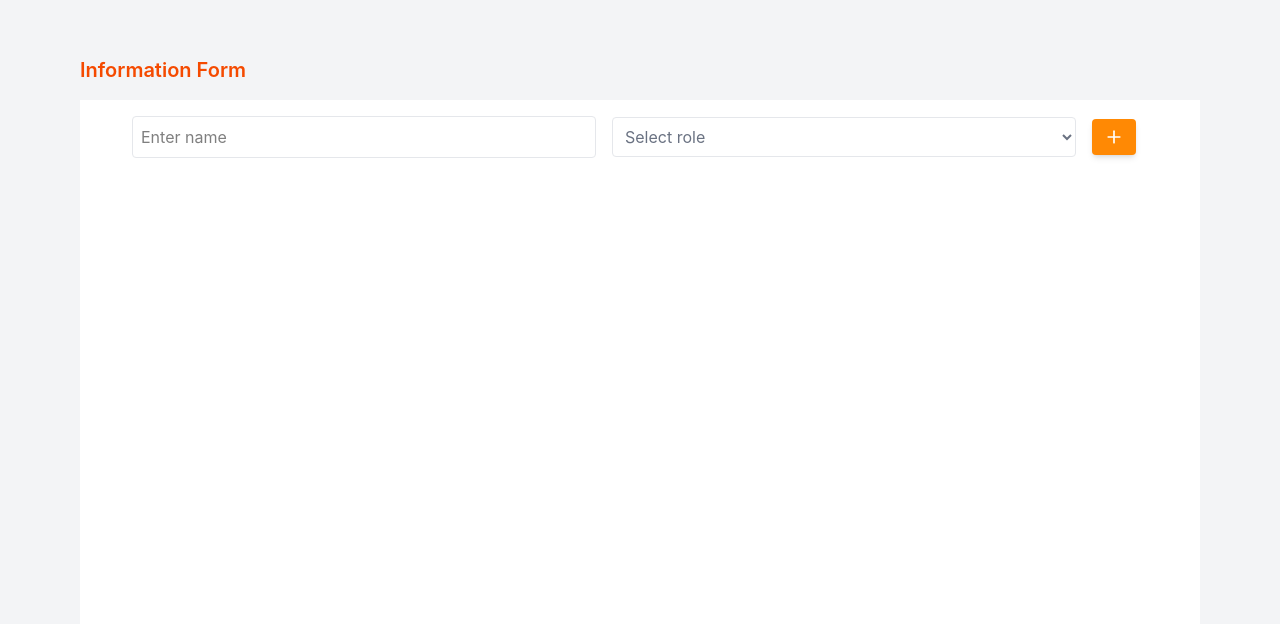
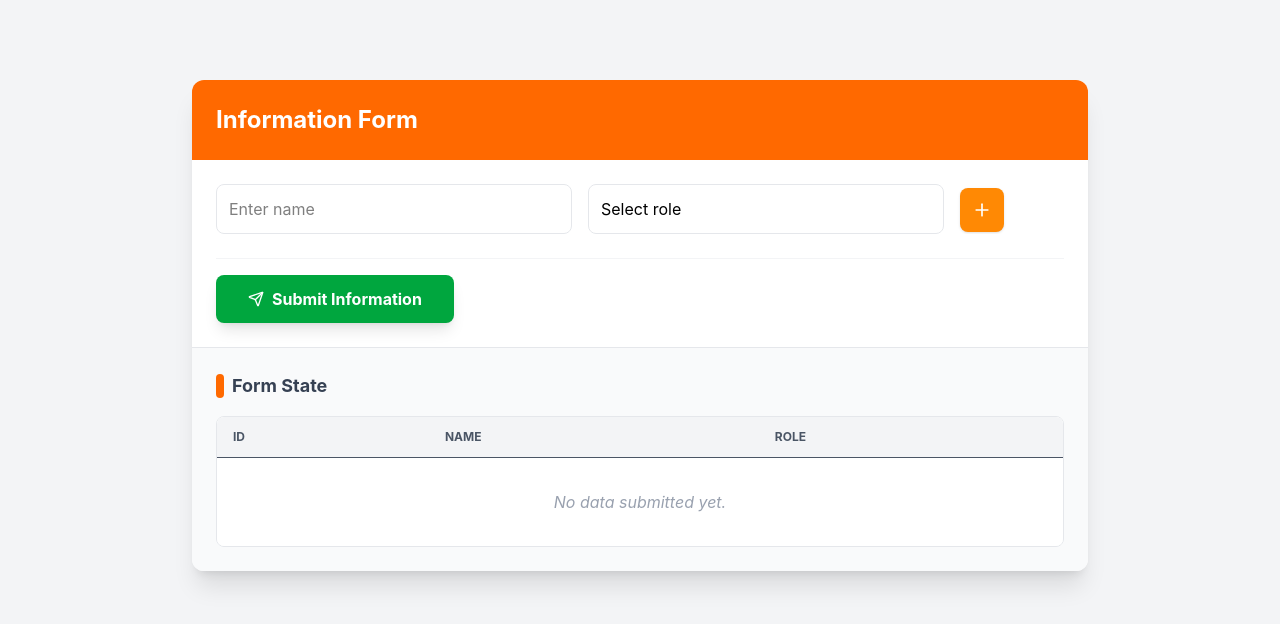
Before and after one commit to MDPerrfan/6Sense-HQ-Frontend-Assignment, a React (Vite) app in the folder assignment/: page / in a window 1280 px wide. Shown: the top 624 px of the page. Built offline with nearby package versions, Linux system fonts and the light colour scheme; the HTML template or start-up script is replaced by a standard one.

Commit message:
Updated ui, added form submission and form state

```diff
--- a/assignment/src/App.jsx
+++ b/assignment/src/App.jsx
@@ -3,7 +3,7 @@ import Form from './Components/Form'
 
 export default function App() {
   return (
-    <div className='flex item-center justify-center w-full bg-gray-100 min-h-screen px-5 md:px-15 lg:px-20 py-5 md:py-10'>
+    <div>
       <Form/>
     </div>
   )
--- a/assignment/src/Components/Form.jsx
+++ b/assignment/src/Components/Form.jsx
@@ -1,10 +1,10 @@
 import { useState } from "react";
-import { Minus, Plus } from "lucide-react";
+import { Minus, Plus, Send } from "lucide-react";
 
 export default function Form() {
-    const [formData, setFormData] = useState([
-        { name: "", role: "" }
-    ]);
+    const [formData, setFormData] = useState([{ name: "", role: "" }]);
+    const [errors, setErrors] = useState([]);
+    const [submittedData, setSubmittedData] = useState([]);
 
     const handleOnChange = (index, field, value) => {
         const updated = [...formData];
@@ -17,50 +17,86 @@ export default function Form() {
     };
 
     const deleteField = (index) => {
-        const updated = formData.filter((_, i) => i !== index);
-        setFormData(updated);
+        if (formData.length > 1) {
+            const updatedData = formData.filter((_, i) => i !== index);
+            setFormData(updatedData);
+            const updatedErrors = errors.filter((_, i) => i !== index);
+            setErrors(updatedErrors);
+        }
+    };
+
+    const handleSubmit = (e) => {
+        e.preventDefault();
+        const newErrors = formData.map((item) => ({
+            name: !item.name.trim() ? "Name is required" : "",
+            role: !item.role ? "Role is required" : "",
+        }));
+
+        setErrors(newErrors);
+
+        const isValid = newErrors.every((err) => !err.name && !err.role);
+        if (isValid) {
+            setSubmittedData([...formData]);
+        }
     };
 
     return (
-        <div className="w-full h-screen/2 flex flex-col bg-gray-100">
+        <div className=" w-full min-h-screen bg-gray-100 p-4 md:p-8 py-4 md:py-20">
+            <div className="max-w-4xl mx-auto bg-white shadow-xl rounded-xl overflow-hidden">
+                <div className="bg-orange-500 p-6">
+                    <h2 className="text-2xl font-bold text-white">Information Form</h2>
+                </div>
 
-            <h2 className="text-xl font-semibold py-4 text-orange-600">Information Form</h2>
-
-            <form className="flex-1 p-4 bg-white overflow-y-auto space-y-4">
-
+                <form onSubmit={handleSubmit} className="p-6 space-y-6">
+                    <div className="max-h-[400px] overflow-y-auto space-y-6 pr-2 mb-6">
                         {formData.map((item, index) => (
-                    <div key={index} className="flex gap-4 items-center">
-
+                            <div key={index} className=" space-y-2">
+                                <div className="flex flex-col md:flex-row gap-4 items-start">
+                                    <div className="flex-1 w-full">
                                         <input
                                             type="text"
                                             placeholder="Enter name"
-                            className="border ml-9 border-gray-200 rounded p-2 w-full outline-none focus:border-1 focus:border-green-500 focus:ring-green-500"
+                                            className={`border rounded-lg p-3 w-full outline-none transition-all focus:ring-2 ${errors[index]?.name
+                                                    ? "border-red-500 focus:ring-red-200"
+                                                    : "border-gray-200 focus:border-orange-400 focus:ring-orange-100"
+                                                }`}
                                             value={item.name}
-                            onChange={(e) =>
-                                handleOnChange(index, "name", e.target.value)
-                            }
+                                            onChange={(e) => handleOnChange(index, "name", e.target.value)}
                                         />
+                                        {errors[index]?.name && (
+                                            <p className="text-red-500 text-xs mt-1 ml-1 font-medium italic">
+                                                {errors[index].name}
+                                            </p>
+                                        )}
+                                    </div>
 
+                                    <div className="flex-1 w-full">
                                         <select
                                             value={item.role}
-                            onChange={(e) =>
-                                handleOnChange(index, "role", e.target.value)
-                            }
-                            className="border border-gray-200 rounded p-2 w-full text-gray-500 outline-none focus:border-1 focus:border-green-500 focus:ring-green-500"
+                                            onChange={(e) => handleOnChange(index, "role", e.target.value)}
+                                            className={`border rounded-lg p-3 w-full outline-none transition-all focus:ring-2 appearance-none bg-white ${errors[index]?.role
+                                                    ? "border-red-500 focus:ring-red-200"
+                                                    : "border-gray-200 focus:border-orange-400 focus:ring-orange-100"
+                                                }`}
                                         >
                                             <option value="">Select role</option>
-                            <option value="frontend">Frontend</option>
-                            <option value="backend">Backend</option>
-                            <option value="backend">Full Stack</option>
-                            <option value="backend">QA</option>
+                                            <option value="Frontend">Frontend</option>
+                                            <option value="Backend">Backend</option>
+                                            <option value="Full Stack">Full Stack</option>
+                                            <option value="QA">QA</option>
                                         </select>
+                                        {errors[index]?.role && (
+                                            <p className="text-red-500 text-xs mt-1 ml-1 font-medium italic">
+                                                {errors[index].role}
+                                            </p>
+                                        )}
+                                    </div>
 
-
-                        <div className="flex items-center justify-center gap-1">
+                                    <div className="flex gap-2 pt-1">
                                         <button
                                             type="button"
                                             onClick={addField}
-                                className="px-3 cursor-pointer py-2 bg-orange-400 rounded shadow-md text-white hover:bg-orange-500"
+                                            className="p-3 bg-orange-400 text-white rounded-lg hover:bg-orange-500 transition-colors shadow-sm"
                                         >
                                             <Plus className="size-5" />
                                         </button>
@@ -68,15 +104,72 @@ export default function Form() {
                                         <button
                                             type="button"
                                             onClick={() => deleteField(index)}
-                                className={`px-3 py-2 cursor-pointer bg-gray-400 rounded shadow-md text-white hover:bg-gray-500
-                                ${formData.length === 1 ? "invisible pointer-events-none" : "visible"}`}
+                                            className={`p-3 bg-gray-400 text-white rounded-lg transition-all shadow-sm ${formData.length === 1
+                                                    ? "opacity-0 pointer-events-none"
+                                                    : "hover:bg-gray-500 opacity-100"
+                                                }`}
                                         >
                                             <Minus className="size-5" />
                                         </button>
                                     </div>
                                 </div>
+                            </div>
                         ))}
+                    </div>
+
+
+                    <div className="pt-4 border-t border-gray-100">
+                        <button
+                            type="submit"
+                            className="flex items-center justify-center gap-2 w-full md:w-auto px-8 py-3 bg-green-600 text-white font-bold rounded-lg hover:bg-green-700 transition-all transform active:scale-95 shadow-lg"
+                        >
+                            <Send className="size-4" />
+                            Submit Information
+                        </button>
+                    </div>
+
                 </form>
+
+                <div className="bg-gray-50 p-6 border-t border-gray-200">
+                    <h3 className="text-lg font-bold text-gray-700 mb-4 flex items-center gap-2">
+                        <span className="w-2 h-6 bg-orange-500 rounded-full"></span>
+                        Form State
+                    </h3>
+
+                    <div className="overflow-x-auto rounded-lg border border-gray-200">
+                        <table className="w-full text-left bg-white">
+                            <thead className="bg-gray-100 text-gray-600 uppercase text-xs font-bold">
+                                <tr>
+                                    <th className="px-4 py-3 border-b">ID</th>
+                                    <th className="px-4 py-3 border-b">Name</th>
+                                    <th className="px-4 py-3 border-b">Role</th>
+                                </tr>
+                            </thead>
+                            <tbody className="divide-y divide-gray-100">
+                                {submittedData.length > 0 ? (
+                                    submittedData.map((data, idx) => (
+                                        <tr key={idx} className="hover:bg-orange-50 transition-colors">
+                                            <td className="px-4 py-3 text-gray-500 font-mono">#{idx + 1}</td>
+                                            <td className="px-4 py-3 font-medium text-gray-800">{data.name}</td>
+                                            <td className="px-4 py-3">
+                                                <span className="px-2 py-1 bg-blue-100 text-blue-700 rounded-md text-sm">
+                                                    {data.role}
+                                                </span>
+                                            </td>
+                                        </tr>
+                                    ))
+                                ) : (
+                                    <tr>
+                                        <td colSpan="3" className="px-4 py-8 text-center text-gray-400 italic">
+                                            No data submitted yet.
+                                        </td>
+                                    </tr>
+                                )}
+                            </tbody>
+                        </table>
+                    </div>
+                </div>
+            </div>
         </div>
     );
 }
```
Lines whose indentation alone changed are shown as unchanged.
